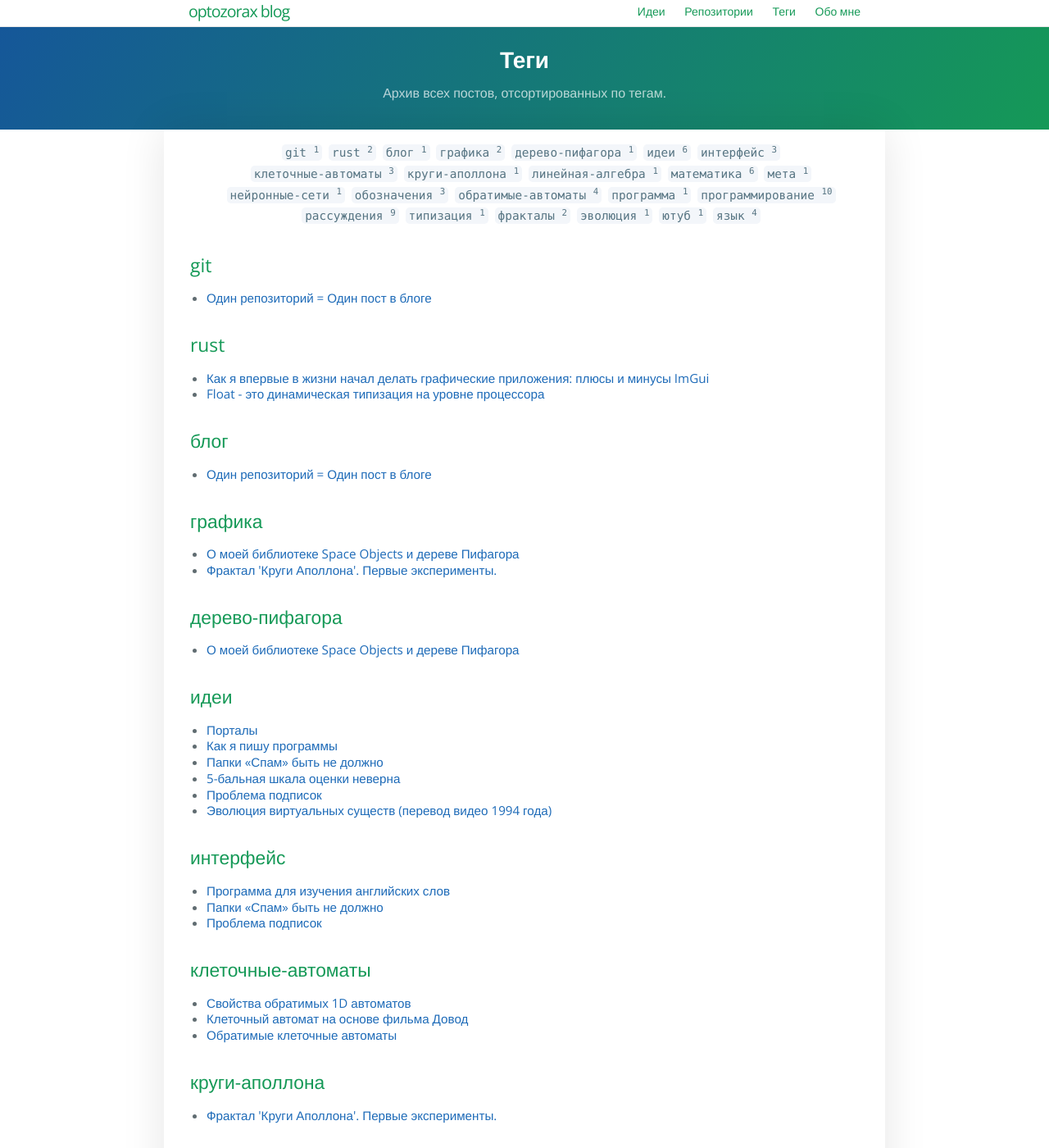
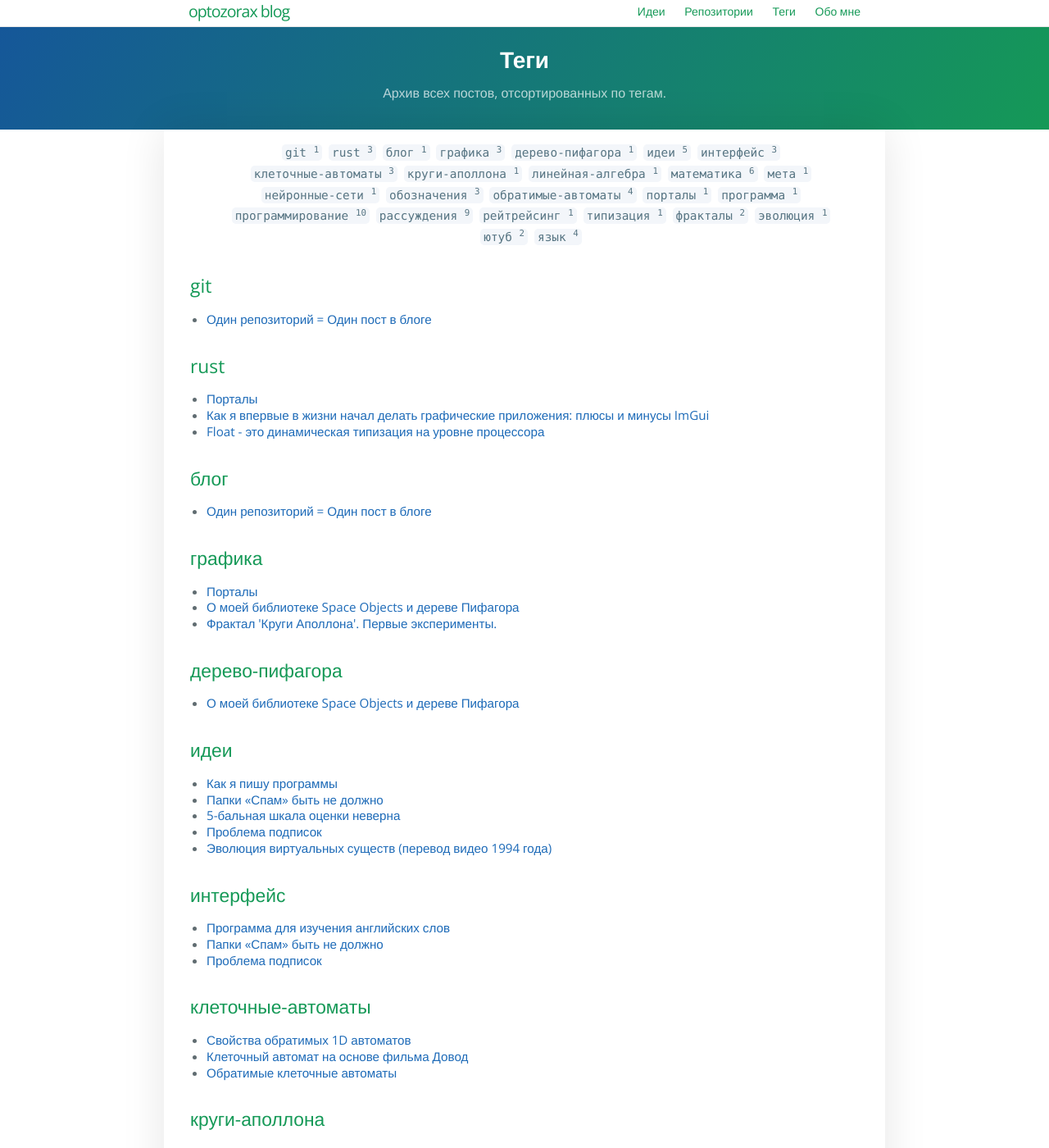
Before and after one commit to optozorax/blog_old, a Jekyll site: the page built from tags.md, in a window 1280 px wide and 1400 px high. Shown: the whole window at 82% size. Built offline with Jekyll 4.4.1, drawn with Linux system fonts in a browser that asks for light colours; some of the changed text lies outside the part shown.

Commit message:
fixes of recent blogpost

```diff
--- a/_posts/2021-08-17-portals.md
+++ b/_posts/2021-08-18-portals.md
@@ -1,7 +1,7 @@
 ---
 layout: post
 title:  "Порталы"
-tags: программирование идеи
+tags: программирование rust графика порталы рейтрейсинг ютуб
 permalink: portals
 description: "Сборник всех моих постов про порталы из телеграма."
 tagline: "Сборник всех моих постов про порталы из телеграма."
```
